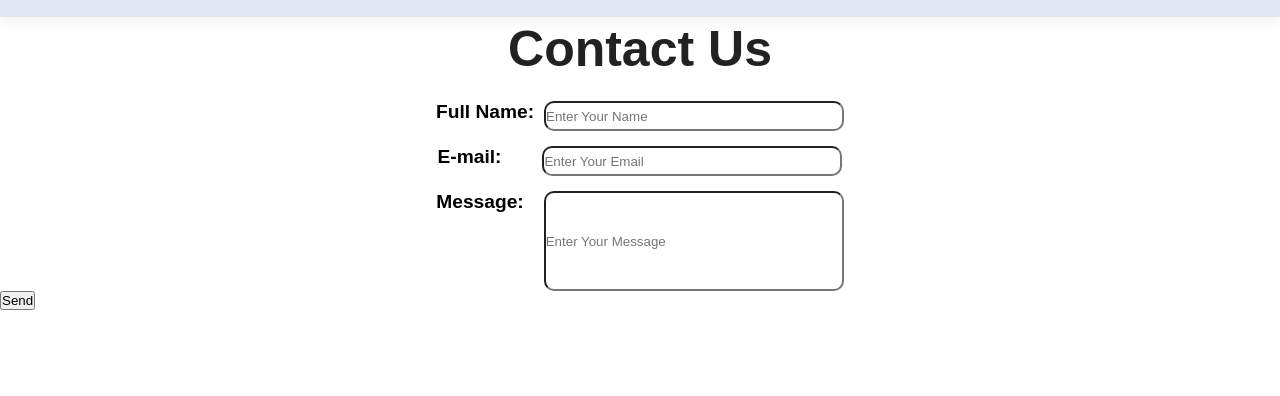
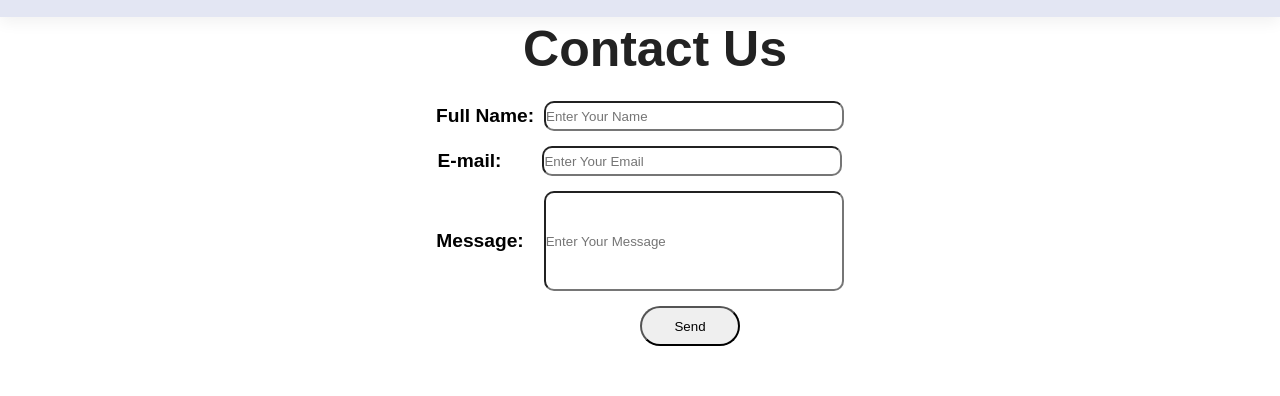
Before and after one commit to MohamedHamouch/Brief1-Am-lioration-d-un-site-web-e-commerce, a plain HTML site: page Cara-Ecommerce-Website/contact.html in a window 1280 px wide. Shown: the part 67-463 px from the top of the page. Drawn offline with Linux system fonts and the light colour scheme.

Commit message:
Editing contact page form

```diff
--- a/Cara-Ecommerce-Website/contact.html
+++ b/Cara-Ecommerce-Website/contact.html
@@ -41,25 +41,99 @@
       </nav>
     </header>
 
-    <h1 style="display: flex; justify-content: center;">Contact Us</h1>
-    <form style="margin-top: 20px;" >
-      <div style="display: flex; justify-content: center; margin-bottom: 15px;">
-      <label for="fullname" style="font-size:larger;"><b>Full Name:</b></label>
-      <input type="text" id="fullname" placeholder="Enter Your Name" style="height:30px; width: 300px; border-radius: 10px; margin-left: 10px;">
+    <h1
+      style="
+        display: flex;
+        justify-content: center;
+        align-items: center;
+        margin-left: 30px;
+      "
+    >
+      Contact Us
+    </h1>
+    <form style="margin-top: 20px">
+      <div
+        style="
+          display: flex;
+          justify-content: center;
+          margin-bottom: 15px;
+          align-items: center;
+        "
+      >
+        <label for="fullname" style="font-size: larger"
+          ><b>Full Name:</b></label
+        >
+        <input
+          type="text"
+          id="fullname"
+          placeholder="Enter Your Name"
+          style="
+            height: 30px;
+            width: 300px;
+            border-radius: 10px;
+            margin-left: 10px;
+          "
+        />
       </div>
 
-      <div style="display: flex; justify-content: center; margin-bottom: 15px;">
-      <label for="mail" style="font-size: larger;"><b>E-mail:</b></label>
-      <input type="email" id="mail" placeholder="Enter Your Email" style="height:30px; width: 300px; border-radius: 10px; margin-left: 41px;">
+      <div
+        style="
+          display: flex;
+          justify-content: center;
+          margin-bottom: 15px;
+          align-items: center;
+        "
+      >
+        <label for="mail" style="font-size: larger"><b>E-mail:</b></label>
+        <input
+          type="email"
+          id="mail"
+          placeholder="Enter Your Email"
+          style="
+            height: 30px;
+            width: 300px;
+            border-radius: 10px;
+            margin-left: 41px;
+          "
+        />
       </div>
 
-      <div style="display: flex; justify-content: center;">
-      <label for="message" style="font-size: larger;"><b>Message:</b></label>
-      <input type="text" id="message" placeholder="Enter Your Message" style="height: 100px; width: 300px; border-radius: 10px; margin-left: 20px;">
+      <div style="display: flex; justify-content: center; align-items: center">
+        <label for="message" style="font-size: larger"><b>Message:</b></label>
+        <input
+          type="text"
+          id="message"
+          placeholder="Enter Your Message"
+          style="
+            height: 100px;
+            width: 300px;
+            border-radius: 10px;
+            margin-left: 20px;
+          "
+        />
       </div>
 
-      <div style="text-align: center; height: 40px; width: 100px;">
-        <input style="display: flex; justify-content: center;" type="submit" value="Send">
+      <div
+        style="
+          display: flex;
+          justify-content: center;
+          margin-left: 100px;
+          margin-top: 15px;
+        "
+      >
+        <input
+          type="submit"
+          value="Send"
+          style="
+            display: flex;
+            justify-content: center;
+            height: 40px;
+            width: 100px;
+            align-items: center;
+            border-radius: 40px;
+            border-color: black;
+          "
+        />
       </div>
     </form>
 
```
